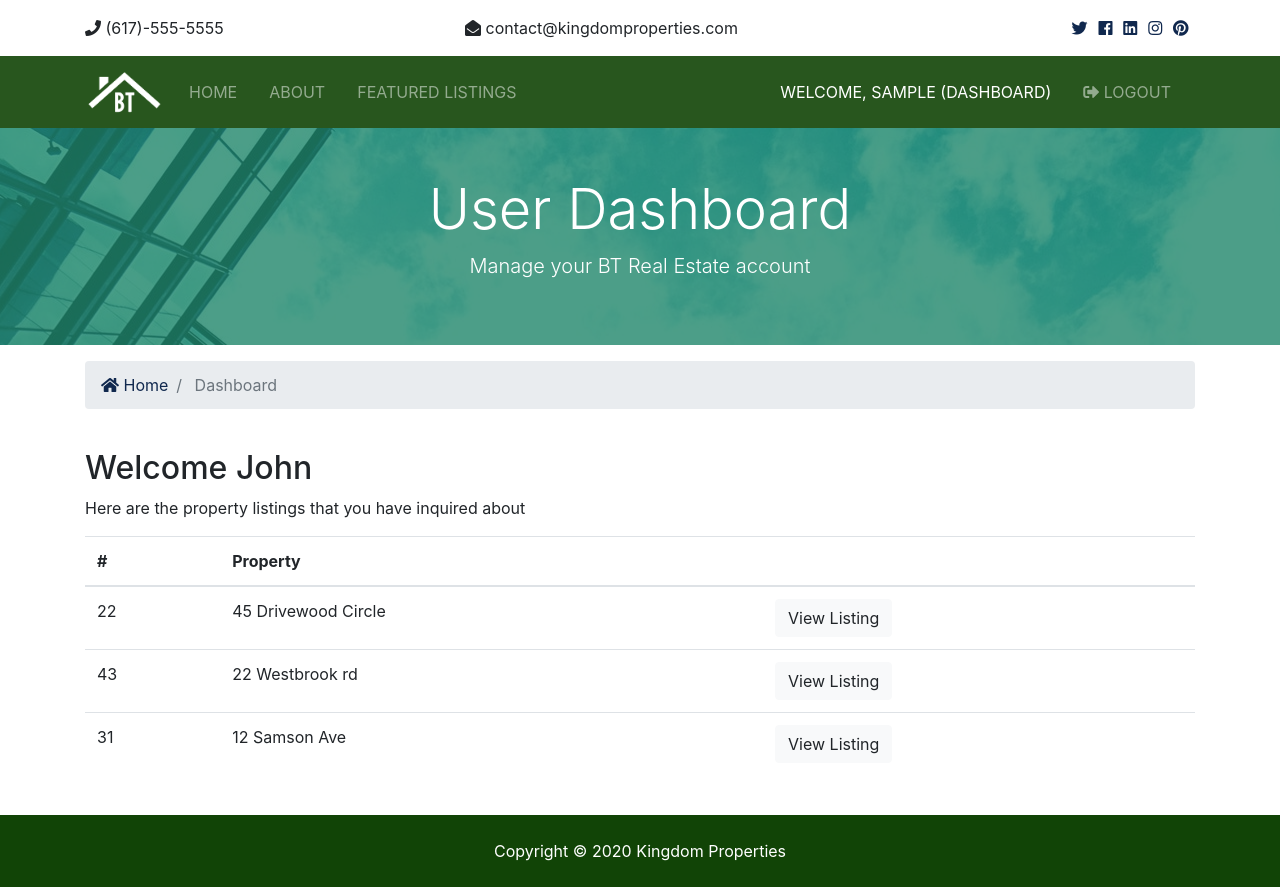
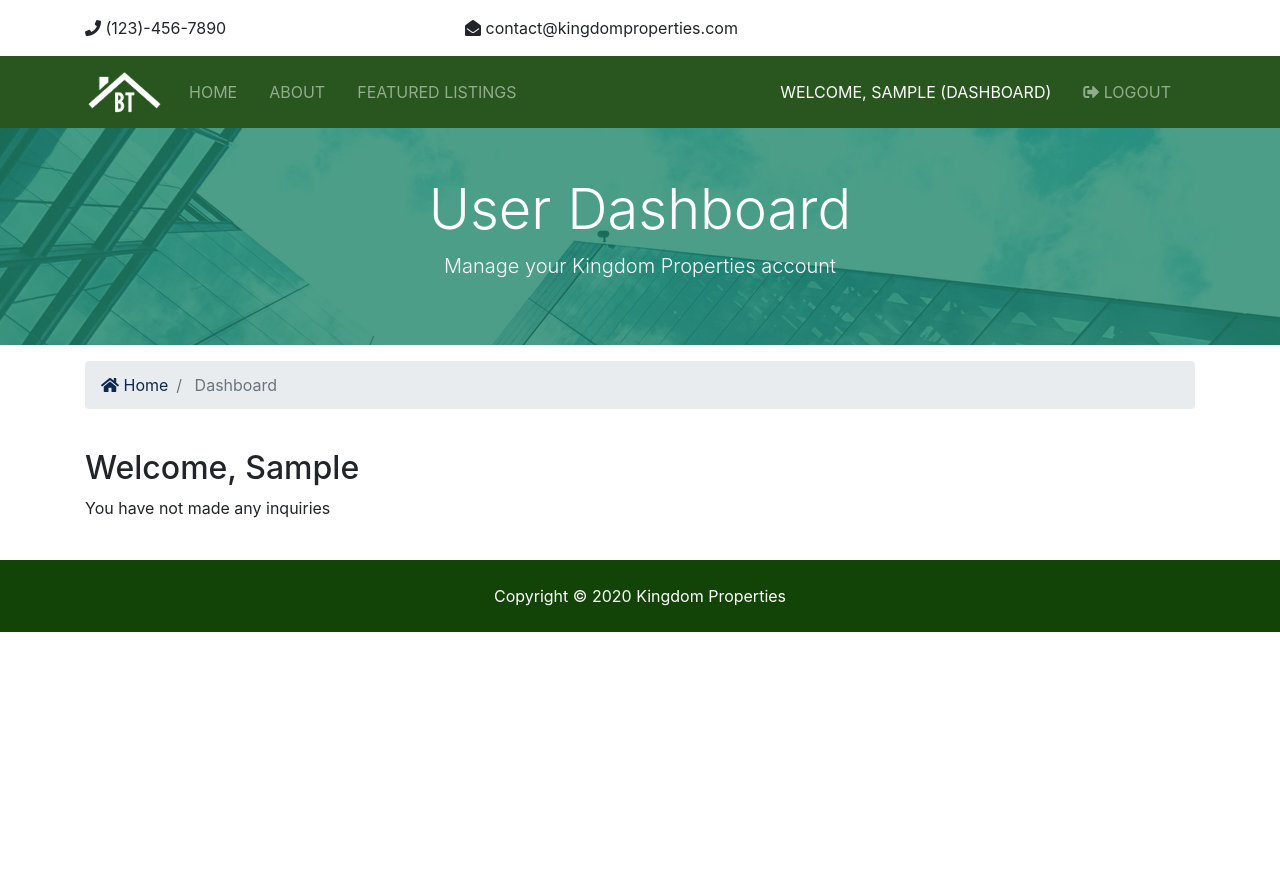
Before and after one commit to romangrubic/django-realestatewebsite, a Django app: page /accounts/dashboard in a window 1280 px wide. After the commit the page ends 632 px from the top, so only its background shows below. Run offline with Django 3.2, Linux system fonts and the light colour scheme; the visitor is signed in with stand-in values (Sample User, id 1); data that the repository does not hold is empty; some libraries are stand-ins or nearby versions.

Commit message:
Dashboard functionality done.

```diff
--- a/accounts/views.py
+++ b/accounts/views.py
@@ -1,6 +1,7 @@
 from django.shortcuts import render, redirect
 from django.contrib import messages, auth
 from django.contrib.auth.models import User
+from contacts.models import Contact
 
 
 # Create your views here.
@@ -74,4 +75,9 @@ def logout(request):
 
 
 def dashboard(request):
-    return render(request, 'accounts/dashboard.html')
+    user_contacts = Contact.objects.order_by('-contact_date').filter(user_id=request.user.id)
+
+    context = {
+        'contacts': user_contacts
+    }
+    return render(request, 'accounts/dashboard.html', context)
--- a/templates/accounts/dashboard.html
+++ b/templates/accounts/dashboard.html
@@ -7,7 +7,7 @@
       <div class="row text-center">
         <div class="col-md-12">
           <h1 class="display-4">User Dashboard</h1>
-          <p class="lead">Manage your BT Real Estate account</p>
+          <p class="lead">Manage your Kingdom Properties account</p>
         </div>
       </div>
     </div>
@@ -33,7 +33,8 @@
     <div class="container">
       <div class="row">
         <div class="col-md-12">
-          <h2>Welcome John</h2>
+          <h2>Welcome, {{user.first_name}}</h2>
+          {% if contacts %}
             <p>Here are the property listings that you have inquired about</p>
             <table class="table">
                 <thead>
@@ -44,29 +45,20 @@
                 </tr>
                 </thead>
                 <tbody>
+                {% for contact in contacts %}
                     <tr>
-                <td>22</td>
-                <td>45 Drivewood Circle</td>
+                        <td>{{contact.id}}</td>
+                        <td>{{contact.listing}}</td>
                         <td>
-                  <a class="btn btn-light" href="#">View Listing</a>
+                        <a class="btn btn-light" href="{% url 'listing' contact.listing_id %}">View Listing</a>
                         </td>
                     </tr>
-              <tr>
-                <td>43</td>
-                <td>22 Westbrook rd</td>
-                <td>
-                  <a class="btn btn-light" href="#">View Listing</a>
-                </td>
-              </tr>
-              <tr>
-                <td>31</td>
-                <td>12 Samson Ave</td>
-                <td>
-                  <a class="btn btn-light" href="#">View Listing</a>
-                </td>
-              </tr>
+                {%endfor%}
                 </tbody>
             </table>
+        {% else %}
+            <p>You have not made any inquiries</p>
+        {% endif %}
         </div>
       </div>
     </div>
--- a/templates/partials/_topbar.html
+++ b/templates/partials/_topbar.html
@@ -3,30 +3,11 @@
       <div class="container">
         <div class="row">
           <div class="col-md-4">
-            <i class="fas fa-phone"></i> (617)-555-5555
+            <i class="fas fa-phone"></i> (123)-456-7890
           </div>
           <div class="col-md-4">
             <i class="fas fa-envelope-open"></i> contact@kingdomproperties.com
           </div>
-          <div class="col-md-4">
-            <div class="social text-right">
-              <a href="#">
-                <i class="fab fa-twitter"></i>
-              </a>
-              <a href="#">
-                <i class="fab fa-facebook"></i>
-              </a>
-              <a href="#">
-                <i class="fab fa-linkedin"></i>
-              </a>
-              <a href="#">
-                <i class="fab fa-instagram"></i>
-              </a>
-              <a href="#">
-                <i class="fab fa-pinterest"></i>
-              </a>
-            </div>
-          </div>
         </div>
       </div>
     </section>
```
Lines whose indentation alone changed are shown as unchanged.
